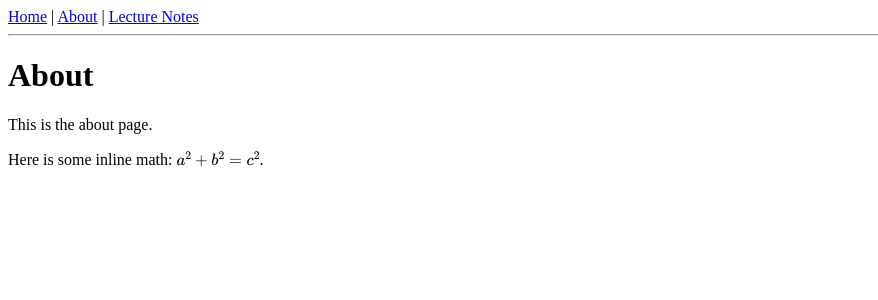
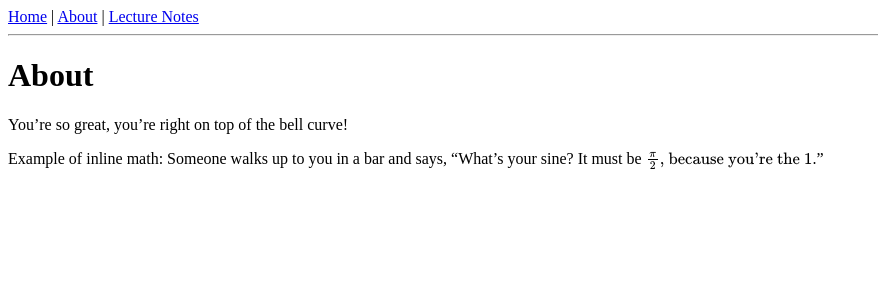
Before and after one commit to seanoberc/stat-431, a Jekyll site: the page built from docs/about.md, in a window 1280 px wide. Shown: the top 300 px of the page, without its empty margins (0-878 px from the left). Built offline with Jekyll 4.4.1, drawn with Linux system fonts in a browser that asks for light colours.

Commit message:
add: test text

```diff
--- a/docs/about.md
+++ b/docs/about.md
@@ -5,6 +5,7 @@ title: About
 
 # About
 
-This is the about page.
+You're so great, you're right on top of the bell curve!
 
-Here is some inline math: $a^2 + b^2 = c^2$.
+Example of inline math:
+Someone walks up to you in a bar and says, "What's your sine? It must be $\frac{\pi}{2} \text{, because you're the } 1$."
```
